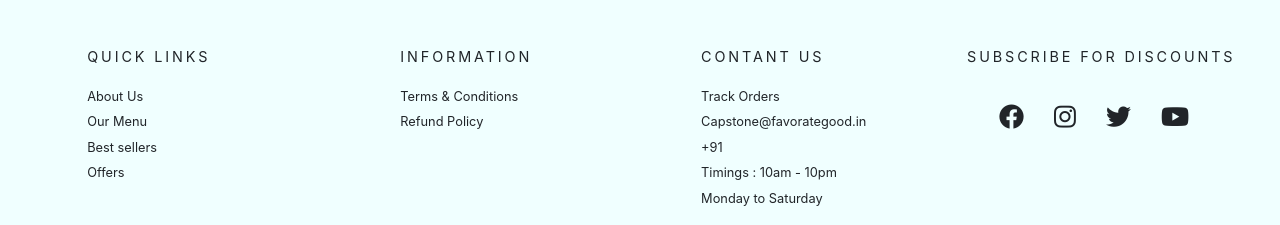
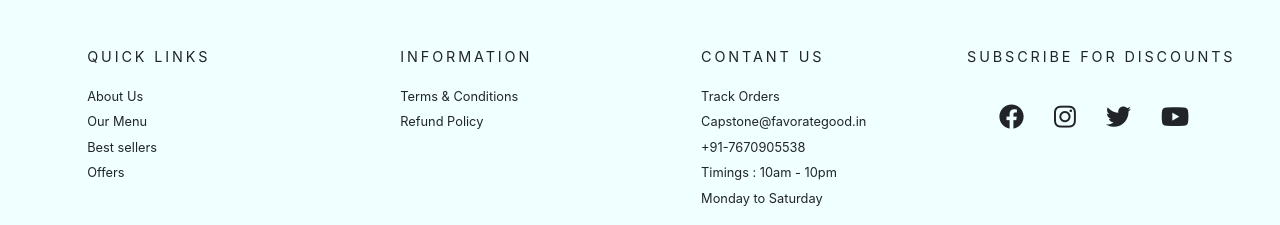
Before and after one commit to vajaganidhanesh/capstone-frontend, a React (Create React App) app: page /footer in a window 1280 px wide. Shown: the top 225 px of the page. Built offline with nearby package versions, Linux system fonts and the light colour scheme; the HTML template or start-up script is replaced by a standard one.

Commit message:
footer page updation done

```diff
--- a/src/components/footer.js
+++ b/src/components/footer.js
@@ -27,7 +27,7 @@ function Footer()
                         <li className="footer_link">CONTANT US</li>
                         <li className="footer_link_a">Track Orders</li>
                         <li className="footer_link_a">Capstone@favorategood.in</li>
-                        <li className="footer_link_a">+91</li>
+                        <li className="footer_link_a">+91-7670905538</li>
                         <li className="footer_link_a">Timings : 10am - 10pm</li>
                         <li className="footer_link_a">Monday to Saturday</li>
 
```
